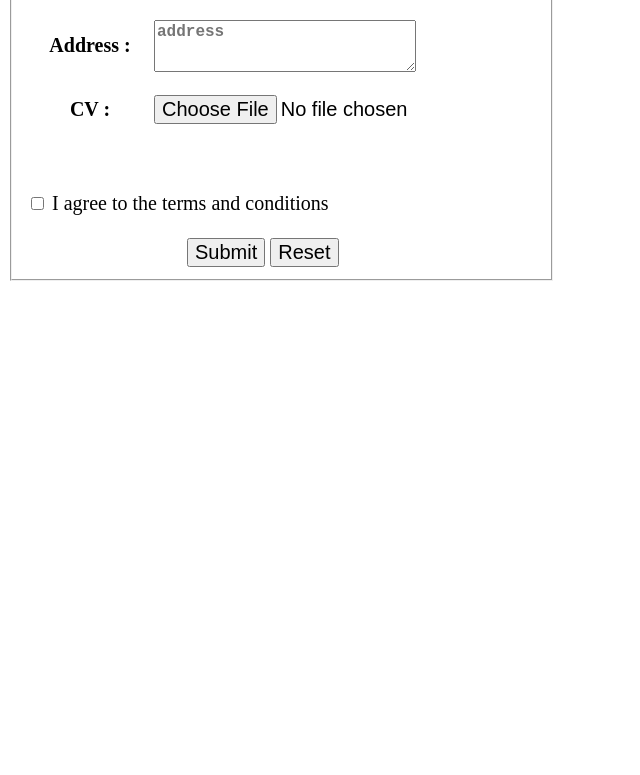
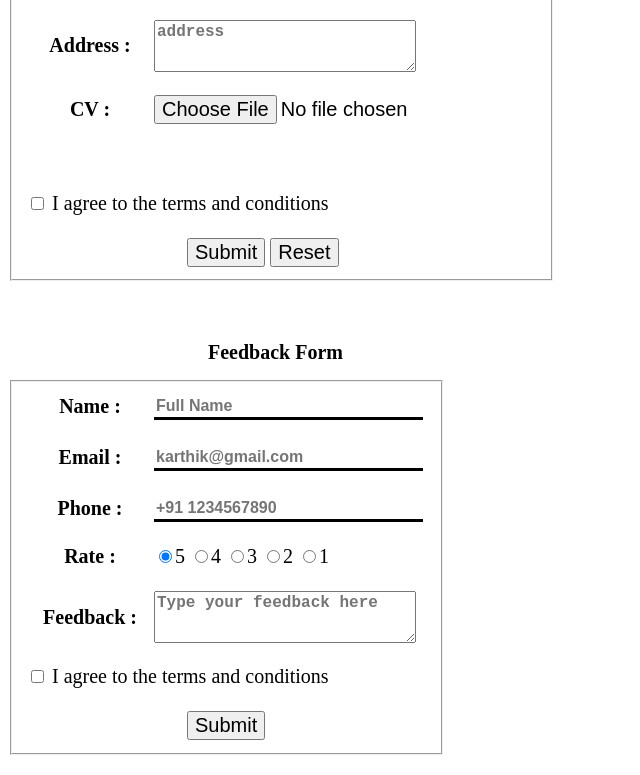
Before and after one commit to karthikeyandhanasekar/Form-Basic, a plain HTML site: page index.html in a window 1280 px wide. Shown: the part 390-1165 px from the top of the page, without its empty margins (0-640 px from the left). Before the commit the page ends 800 px from the top, so only its background shows below. Drawn offline with Linux system fonts and the light colour scheme.

Commit message:
Update index.html

```diff
--- a/index.html
+++ b/index.html
@@ -62,6 +62,44 @@
     </fieldset>
   </form>
   <br/>
+     <h2>Feedback Form</h2>
+  <form>
+    <fieldset>
+      <table>
+        <tr>
+          <th>Name : </th>
+          <td> <input type="text" placeholder="Full Name"></td>
+        </tr>
+        <tr>
+          <th>Email : </th>
+          <td> <input type="email" placeholder="karthik@gmail.com"></td>
+        </tr>
+        <tr>
+          <th>Phone : </th>
+          <td> <input type="tel" placeholder="+91 1234567890"></td>
+        </tr>
+        <tr>
+          <th>Rate : </th>
+          <td> <input type="radio" name="rate" value="5" checked>5
+            <input type="radio" name="rate" value="4">4
+            <input type="radio" name="rate" value="3">3
+            <input type="radio" name="rate" value="2">2
+            <input type="radio" name="rate" value="1">1
+          </td>
+        </tr>
+
+        <tr>
+          <th>Feedback : </th>
+          <td> <textarea placeholder="Type your feedback here"></textarea>
+          </td>
+        </tr>
+
+      </table>
+
+      <input type="checkbox"> I agree to the terms and conditions<br><br>
+      <input type="submit">
+    </fieldset>
+  </form>
 
 </body>
 
```
